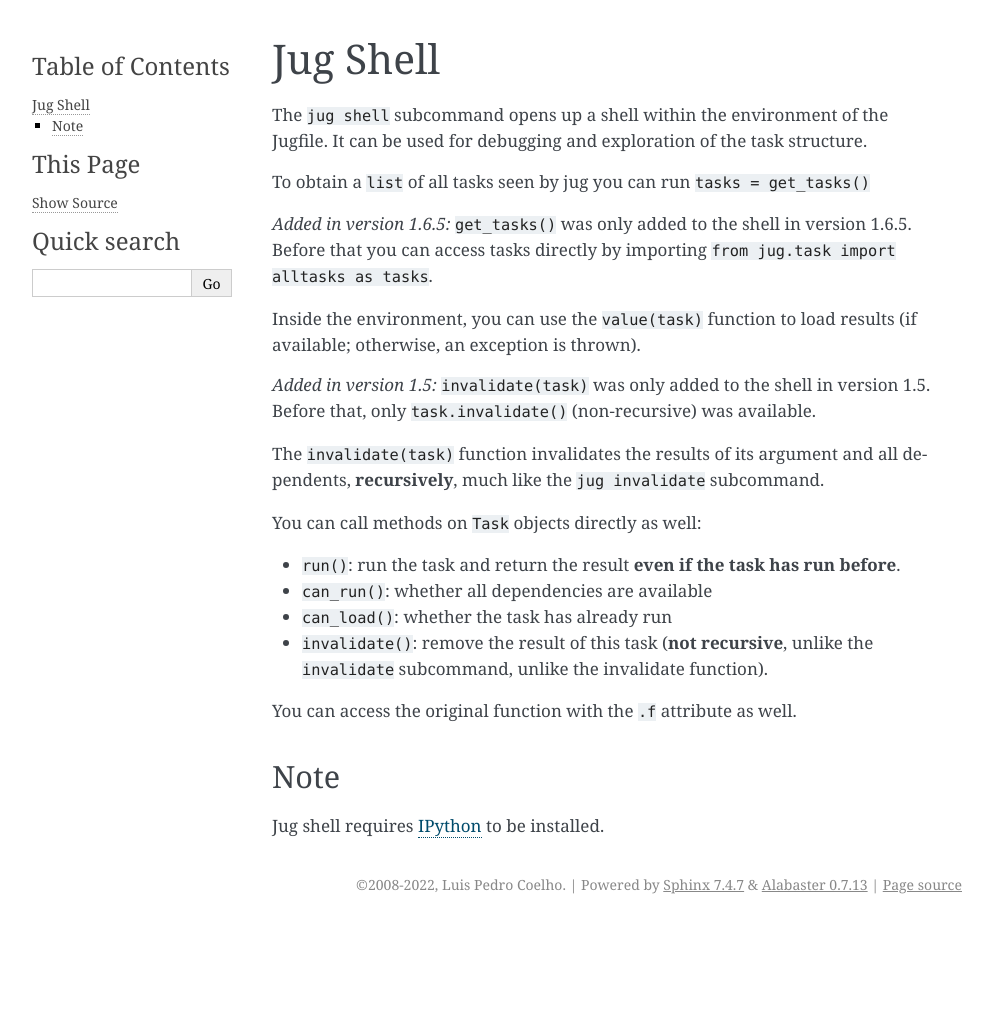
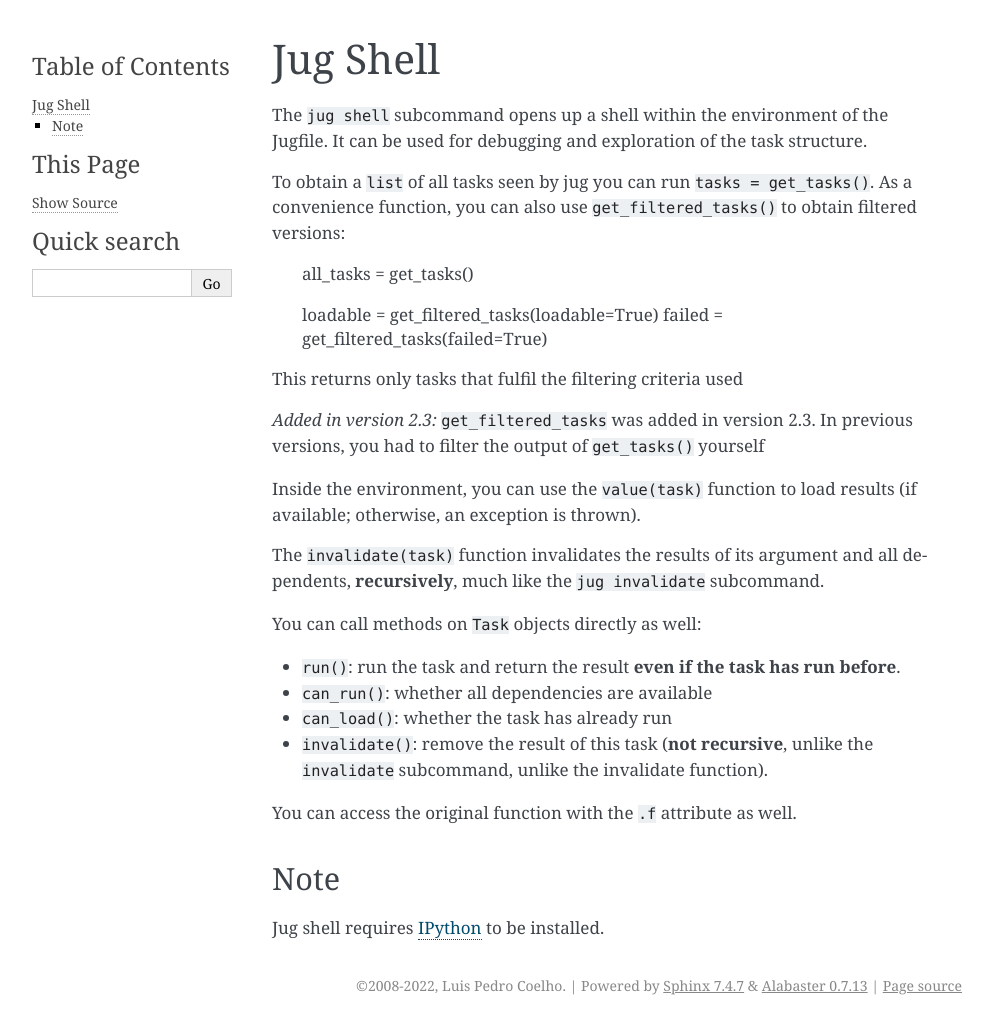
Before and after one commit to luispedro/jug, a Sphinx documentation site: the page built from docs/source/shell.rst, in a window 1280 px wide. Shown: the whole page, without its empty margins (148-1141 px from the left). Built offline with Sphinx 7.4.7, drawn with Linux system fonts in a browser that asks for light colours; formulas are drawn with MathJax 3; the version number could not be read and is left out; before the commit the page ends 924 px from its top, so only the background shows below that.

Commit message:
ENH Add get_filtered_tasks function in shell env
Filtering tasks is a very common operation just after calling
get_tasks()

```diff
--- a/docs/source/shell.rst
+++ b/docs/source/shell.rst
@@ -5,21 +5,30 @@ Jug Shell
 The ``jug shell`` subcommand opens up a shell within the environment of the
 Jugfile. It can be used for debugging and exploration of the task structure.
 
-To obtain a ``list`` of all tasks seen by jug you can run ``tasks = get_tasks()``
+To obtain a ``list`` of all tasks seen by jug you can run ``tasks =
+get_tasks()``. As a convenience function, you can also use
+``get_filtered_tasks()`` to obtain filtered versions:
 
-.. versionadded:: 1.6.5
-    ``get_tasks()`` was only added to the shell in version 1.6.5. Before that you
-    can access tasks directly by importing ``from jug.task import alltasks as tasks``.
+    all_tasks = get_tasks()
+
+    loadable = get_filtered_tasks(loadable=True)
+    failed = get_filtered_tasks(failed=True)
+
+
+This returns only tasks that fulfil the filtering criteria used
+
+
+.. versionadded:: 2.3
+   ``get_filtered_tasks`` was added in version 2.3. In previous versions, you
+   had to filter the output of ``get_tasks()`` yourself
+
 
 Inside the environment, you can use the ``value(task)`` function to load
 results (if available; otherwise, an exception is thrown).
 
-.. versionadded:: 1.5
-    ``invalidate(task)`` was only added to the shell in version 1.5. Before
-    that, only ``task.invalidate()`` (non-recursive) was available.
-
 The ``invalidate(task)`` function invalidates the results of its argument and
 all dependents, **recursively**, much like the ``jug invalidate`` subcommand.
+
 
 You can call methods on ``Task`` objects directly as well:
 
```
Also changed, not shown: 2 other files.
